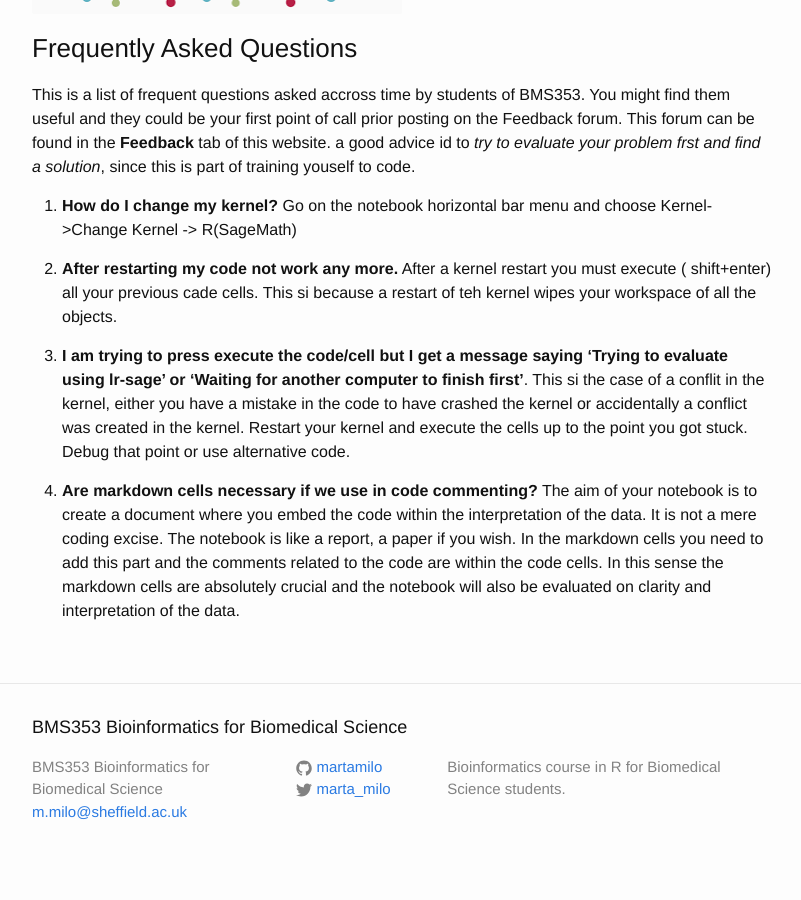
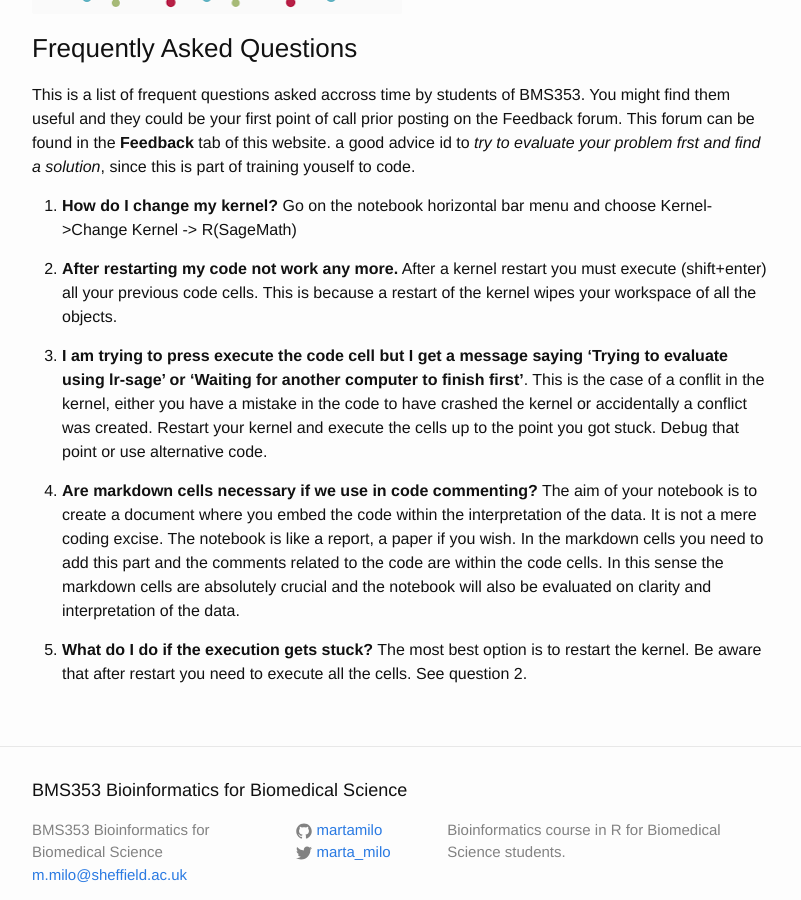
Before and after one commit to sods/bioinformatics, a Jekyll site: the page built from faq.md, in a window 1280 px wide and 900 px high, scrolled down 632 px. Shown: the whole window, without its empty margins (238-1039 px from the left). Built offline with Jekyll 4.4.1, drawn with Linux system fonts in a browser that asks for light colours.

Commit message:
correct typos and add a question

```diff
--- a/faq.md
+++ b/faq.md
@@ -12,11 +12,14 @@ This is a list of frequent questions asked accross time by students of BMS353. Y
 1. **How do I change my kernel?** Go on the notebook horizontal bar menu and choose Kernel->Change Kernel -> R(SageMath)
 
 
-2. **After restarting my code not work any more.** After a kernel restart you must execute ( shift+enter) all your previous cade cells. This si because a restart of teh kernel wipes your workspace of all the objects.
+2. **After restarting my code not work any more.** After a kernel restart you must execute (shift+enter) all your previous code cells. This is because a restart of the kernel wipes your workspace of all the objects.
 
 
-3. **I am trying to press execute the code/cell but I get a message saying 'Trying to evaluate using lr-sage' or 'Waiting for another computer to finish first'**. This si the case of a conflit in the kernel, either you have a mistake in the code to have crashed the kernel or accidentally a conflict was created in the kernel. Restart your kernel and execute the cells up to the point you got stuck. Debug that point or use alternative code.
+3. **I am trying to press execute the code cell but I get a message saying 'Trying to evaluate using lr-sage' or 'Waiting for another computer to finish first'**. This is the case of a conflit in the kernel, either you have a mistake in the code to have crashed the kernel or accidentally a conflict was created. Restart your kernel and execute the cells up to the point you got stuck. Debug that point or use alternative code.
 
 
 4. **Are markdown cells necessary if we use in code commenting?** The aim of your notebook is to create a document where you embed the code within the interpretation of the data. It is not a mere coding excise. The notebook is like a report, a paper if you wish. In the markdown cells you need to add this part and the comments related to the code are within the code cells.
 In this sense the markdown cells are absolutely crucial and the notebook will also be evaluated on clarity and interpretation of the data.
+
+
+5. **What do I do if the execution gets stuck?** The most best option is to restart the kernel. Be aware that after restart you need to execute all the cells. See question 2.
```
